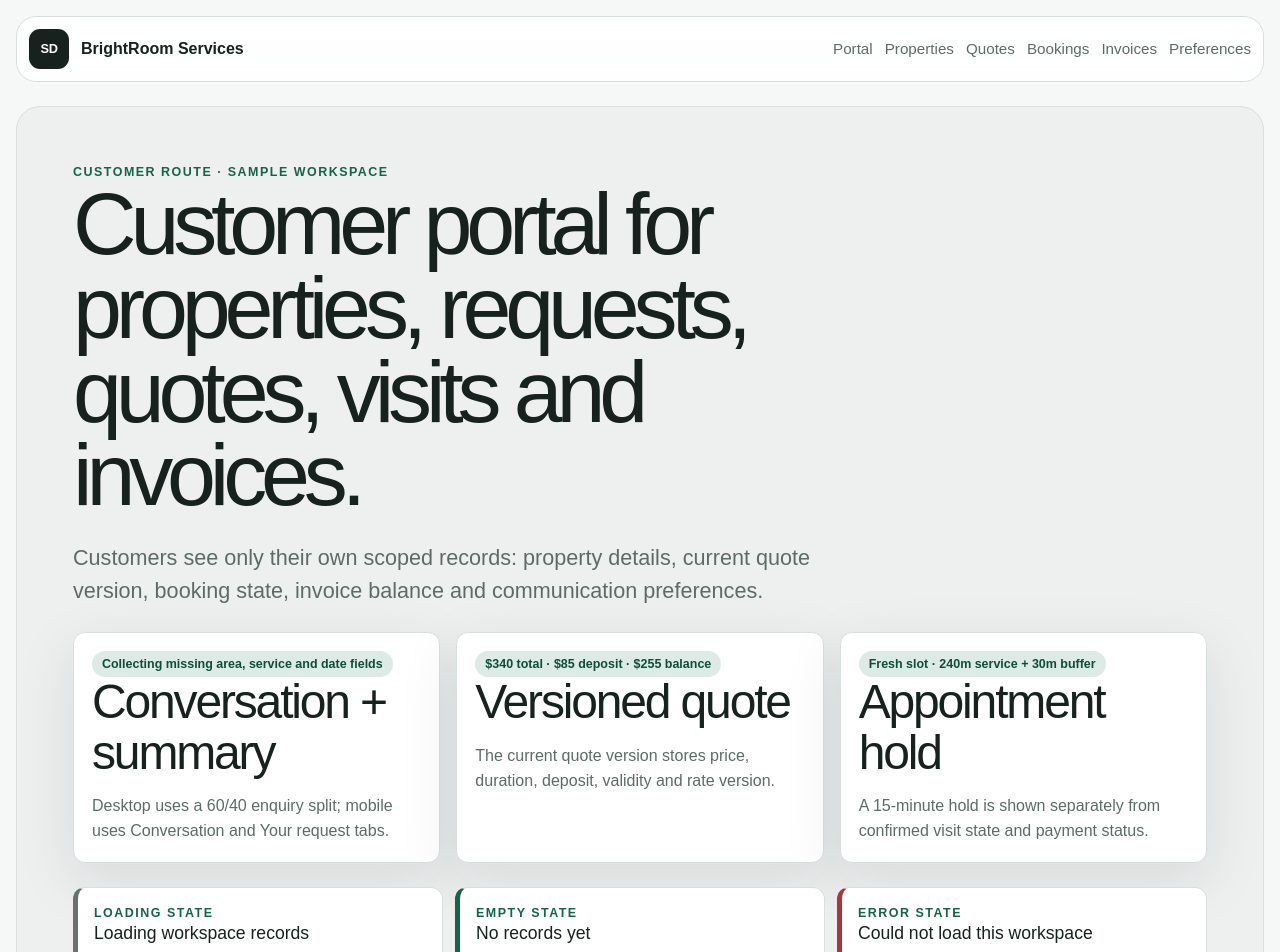
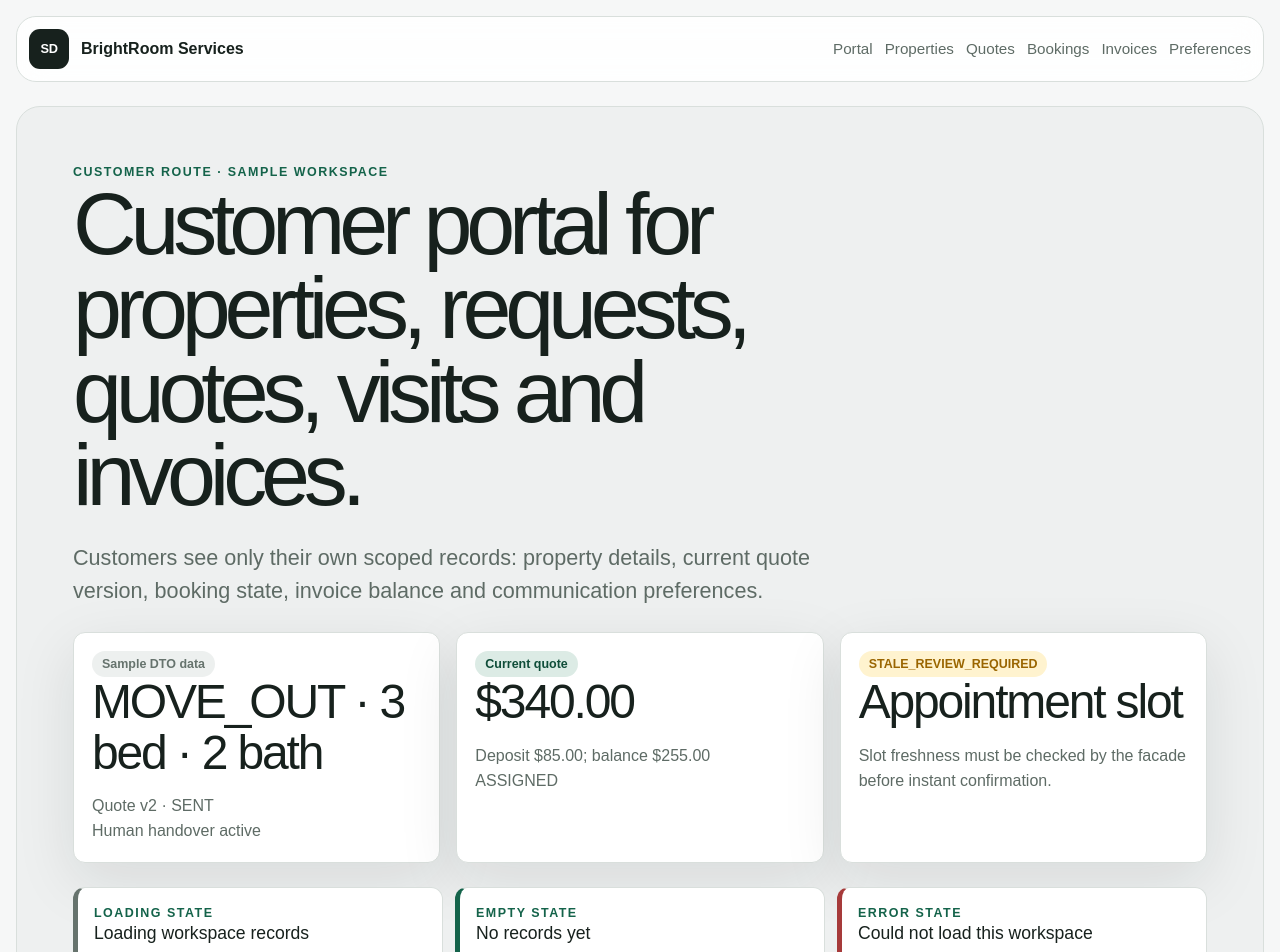
Before and after one commit to SaamVR/ServiceDesk, a Next.js app: page /portal in a window 1280 px wide. Shown: the top 952 px of the page. Built offline with nearby package versions, Linux system fonts and the light colour scheme.

Commit message:
feat(product): wire operation shells to DTO view models

```diff
--- a/src/features/operations/OperationalRoute.tsx
+++ b/src/features/operations/OperationalRoute.tsx
@@ -1,12 +1,26 @@
 import { UIStateCard } from "@/components/shell/UIState";
 import {
   crewActions,
-  customerJourneyCards,
   integrationCards,
   moveOutFixture,
   staffModules,
   uiStateScenarios,
 } from "@/features/product/story-model";
+import {
+  sampleAttentionItems,
+  sampleConversation,
+  sampleIntegrations,
+  sampleInvoice,
+  sampleQuote,
+  sampleRequest,
+  sampleSlot,
+  sampleVisit,
+} from "./sample-data";
+import {
+  buildCrewJobView,
+  buildCustomerPortalView,
+  buildStaffQueueView,
+} from "./view-models";
 
 type Surface = "business" | "customer" | "staff" | "crew" | "onboarding" | "tour";
 
@@ -84,52 +98,91 @@ function BusinessPanel() {
 }
 
 function CustomerPanel() {
+  const view = buildCustomerPortalView({
+    request: sampleRequest,
+    quote: sampleQuote,
+    slot: sampleSlot,
+    visit: sampleVisit,
+    invoice: sampleInvoice,
+    conversation: sampleConversation,
+  });
+
   return (
     <div className="card-grid three">
-      {customerJourneyCards.map((card) => (
-        <article className="plain-card" key={card.title}>
-          <span className="status-pill success">{card.state}</span>
-          <h2>{card.title}</h2>
-          <p>{card.detail}</p>
-        </article>
-      ))}
+      <article className="plain-card">
+        <span className="status-pill pending">Sample DTO data</span>
+        <h2>{view.serviceLabel}</h2>
+        <p>{view.quoteVersionLabel}</p>
+        <p>{view.handoverLabel}</p>
+      </article>
+      <article className="plain-card">
+        <span className="status-pill success">Current quote</span>
+        <h2>{view.totalLabel}</h2>
+        <p>Deposit {view.depositLabel}; balance {view.balanceLabel}</p>
+        <p>{view.visitStatusLabel}</p>
+      </article>
+      <article className="plain-card">
+        <span className="status-pill attention">{view.slotFreshness}</span>
+        <h2>Appointment slot</h2>
+        <p>Slot freshness must be checked by the facade before instant confirmation.</p>
+      </article>
     </div>
   );
 }
 
 function StaffPanel() {
+  const view = buildStaffQueueView({
+    request: sampleRequest,
+    quote: sampleQuote,
+    conversation: sampleConversation,
+    attentionItems: sampleAttentionItems,
+    integrations: sampleIntegrations,
+  });
+
   return (
     <div className="tri-pane-preview" aria-label="Staff workspace preview">
       <aside>
         <p className="label">Attention queue</p>
-        <button className="list-row active">Quote needs approval</button>
-        <button className="list-row">Calendar freshness stale</button>
-        <button className="list-row">Delivery uncertain</button>
+        {view.items.map((item, index) => (
+          <button className={`list-row${index === 0 ? " active" : ""}`} key={item.id}>
+            {item.severity} · {item.summary}
+          </button>
+        ))}
       </aside>
       <section>
         <p className="label">Shared inbox</p>
         <div className="message incoming">Customer changed date after quote was sent.</div>
-        <div className="message outgoing">Human handover active. AI draft only.</div>
+        <div className="message outgoing">{view.handoverLabel}. AI draft only.</div>
+        <p>{view.quoteLabel}</p>
       </section>
       <aside>
-        <p className="label">Operational modules</p>
-        <ul className="check-list">{staffModules.map((module) => <li key={module}>{module}</li>)}</ul>
+        <p className="label">Context</p>
+        <ul className="check-list">
+          {view.items.map((item) => (
+            <li key={item.id}>{item.resourceLabel}: {item.integrationLabel ?? item.nextAction}</li>
+          ))}
+          {staffModules.slice(0, 3).map((module) => <li key={module}>{module}</li>)}
+        </ul>
       </aside>
     </div>
   );
 }
 
 function CrewPanel() {
+  const view = buildCrewJobView({ request: sampleRequest, visit: sampleVisit, invoice: sampleInvoice });
+
   return (
     <div className="two-column">
       <div className="mobile-preview">
-        <p className="label">Today</p>
-        <h2>09:00 · Move-out clean</h2>
-        <button className="button-primary full" type="button">Start travel</button>
-        <ul className="check-list">{crewActions.map((action) => <li key={action}>{action}</li>)}</ul>
+        <p className="label">Today · sample assigned job</p>
+        <h2>{view.requestLabel}</h2>
+        <p>{view.statusLabel} · {view.durationLabel}</p>
+        <button className="button-primary full" type="button">{view.nextAction}</button>
+        <ul className="check-list">{crewActions.slice(2).map((action) => <li key={action}>{action}</li>)}</ul>
       </div>
       <aside className="plain-card">
         <p className="label">Completion review</p>
+        <p>{view.balanceLabel}</p>
         <p>Checklist, photo evidence, time/material note and incident state are separate. Completion requires review before balance invoice.</p>
         <span className="status-pill attention">Pending review</span>
       </aside>
```
